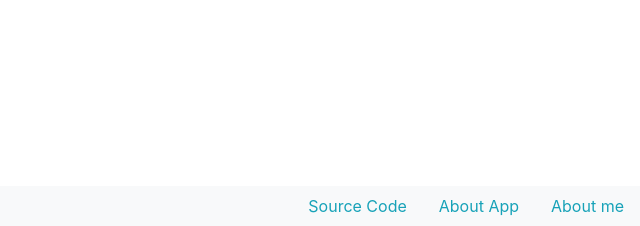
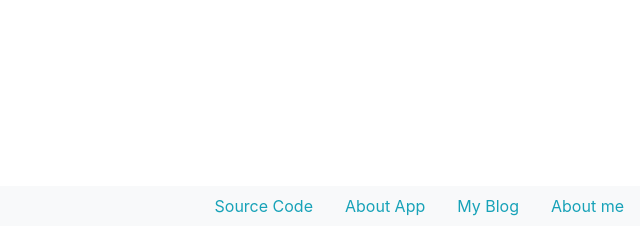
Before and after one commit to dovydasgulbinas/django-apps, a Django app: page /bc2mb/ in a window 1280 px wide. Shown: the part 574-800 px from the top of the page, without its empty margins (640-1280 px from the left). Run offline with Django 3.2, Linux system fonts and the light colour scheme; some libraries are stand-ins or nearby versions.

Commit message:
Fixing footer links & addin readmes

```diff
--- a/bmbhelper/templates/bmbhelper/includes/footer.html
+++ b/bmbhelper/templates/bmbhelper/includes/footer.html
@@ -9,8 +9,12 @@
     <a class="nav-link text-info" href="https://github.com/dovydasgulbinas/django-apps/blob/master/bmbhelper/readme.md">About App</a>
   </li>
   <li class="nav-item">
-    <a class="nav-link text-info" href="https://dovydasgulbinas.github.io/about">About me</a>
+    <a class="nav-link text-info" href="https://dovydas.xyz">My Blog</a>
   </li>
+  <li class="nav-item">
+    <a class="nav-link text-info" href="http://dovydas.xyz/public/output/dovydas-gulbinas-resume.pdf">About me</a>
+  </li>
+
 </ul>
   </div>
 
```
Also changed, not shown: bmbhelper/readme.md, readme.md (added).
